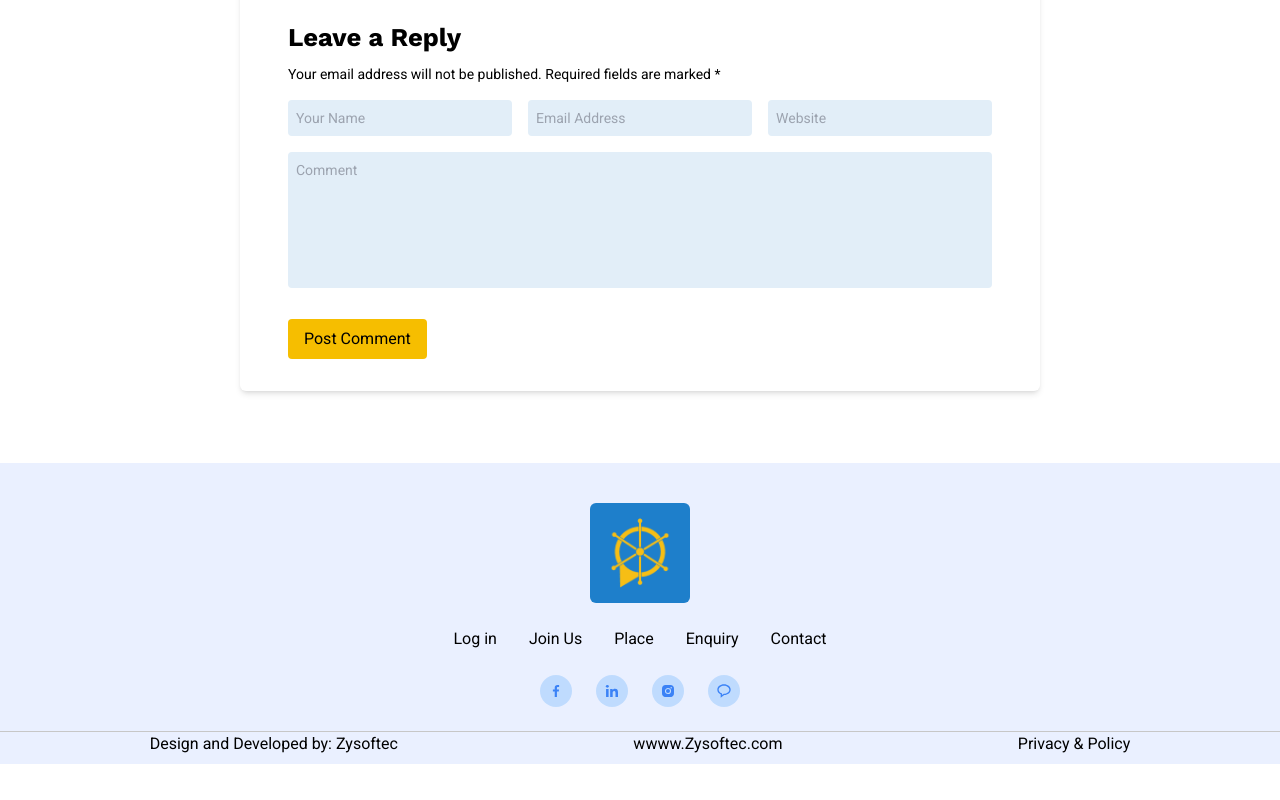
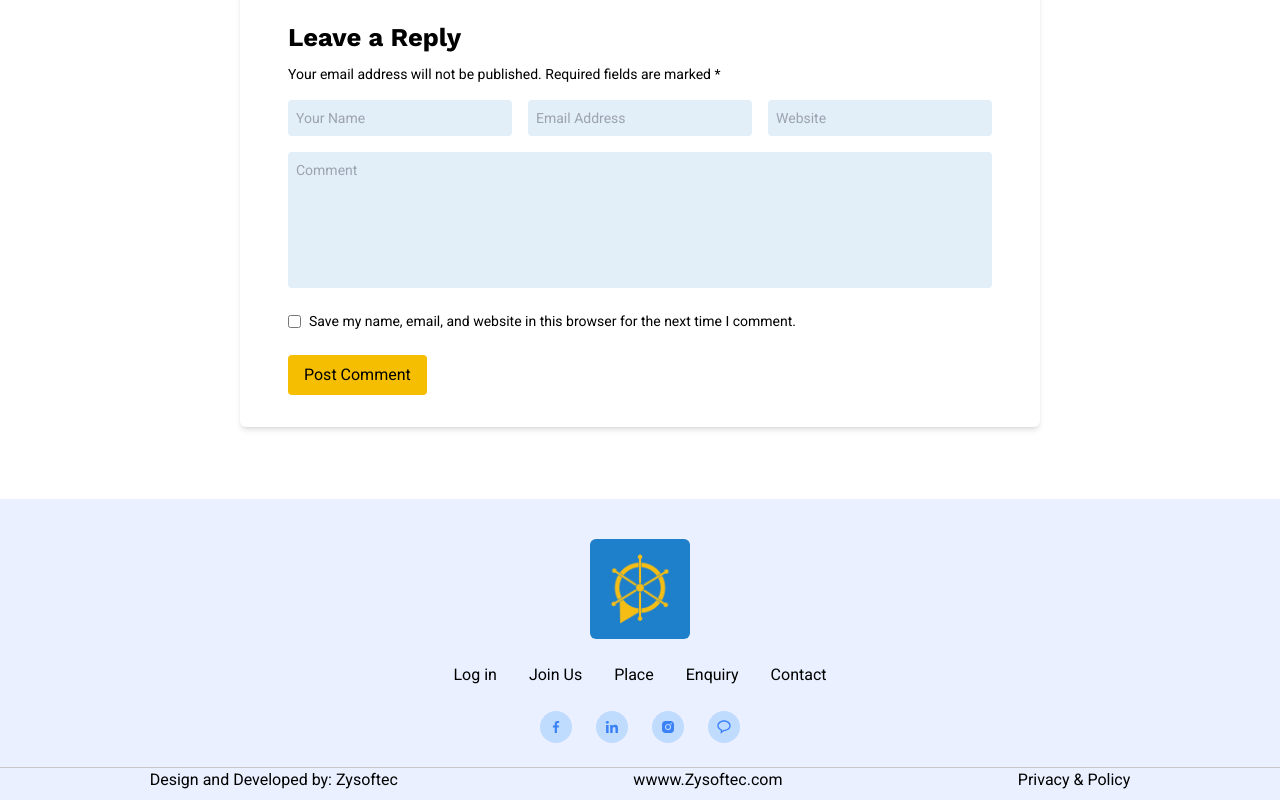
Before and after one commit to sarahahmadmalik/Maglo.net, a Next.js app: page /blogs/1 in a window 1280 px wide. Shown: the part 3039-3839 px from the top of the page. Before the commit the page ends 3803 px from the top, so only its background shows below. Built offline with nearby package versions, Linux system fonts and the light colour scheme.

Commit message:
post-a-comment-modified

```diff
--- a/components/ReplyForm.js
+++ b/components/ReplyForm.js
@@ -12,13 +12,16 @@ const ReplyForm = () => {
     email: "",
     website: "",
     comment: "",
+    rememberMe: false,
   });
 
   const handleChange = (e) => {
-    const { name, value } = e.target;
+    const { name, value, type, checked } = e.target;
+    const fieldValue = type === "checkbox" ? checked : value;
+
     setFormData((prevData) => ({
       ...prevData,
-      [name]: value,
+      [name]: fieldValue,
     }));
   };
 
@@ -30,12 +33,13 @@ const ReplyForm = () => {
       email: "",
       website: "",
       comment: "",
+      rememberMe: false,
     });
   };
 
   return (
     <div className="w-full px-4 sm:px-6 md:px-8 lg:px-12 xl:px-16">
-      <h2 className={` ${font2.className} text-[1.5rem] md:text-[1.6rem] xl:text-[1.9rem] font-bold mb-2`}>Leave a Reply</h2>
+      <h2 className={`${font2.className} text-[1.5rem] md:text-[1.6rem] xl:text-[1.9rem] font-bold mb-2`}>Leave a Reply</h2>
       <p className="mb-4 text-sm">
         Your email address will not be published. Required fields are marked *
       </p>
@@ -89,6 +93,19 @@ const ReplyForm = () => {
             className="w-full p-2 bg-[#E2EEF8] rounded text-sm resize-none"
           />
         </div>
+        <div className="mt-4 flex items-center">
+          <input
+            type="checkbox"
+            id="rememberMe"
+            name="rememberMe"
+            checked={formData.rememberMe}
+            onChange={handleChange}
+            className="mr-2"
+          />
+          <label htmlFor="rememberMe" className="text-sm">
+            Save my name, email, and website in this browser for the next time I comment.
+          </label>
+        </div>
         <div className="mt-6">
           <button
             type="submit"
```
